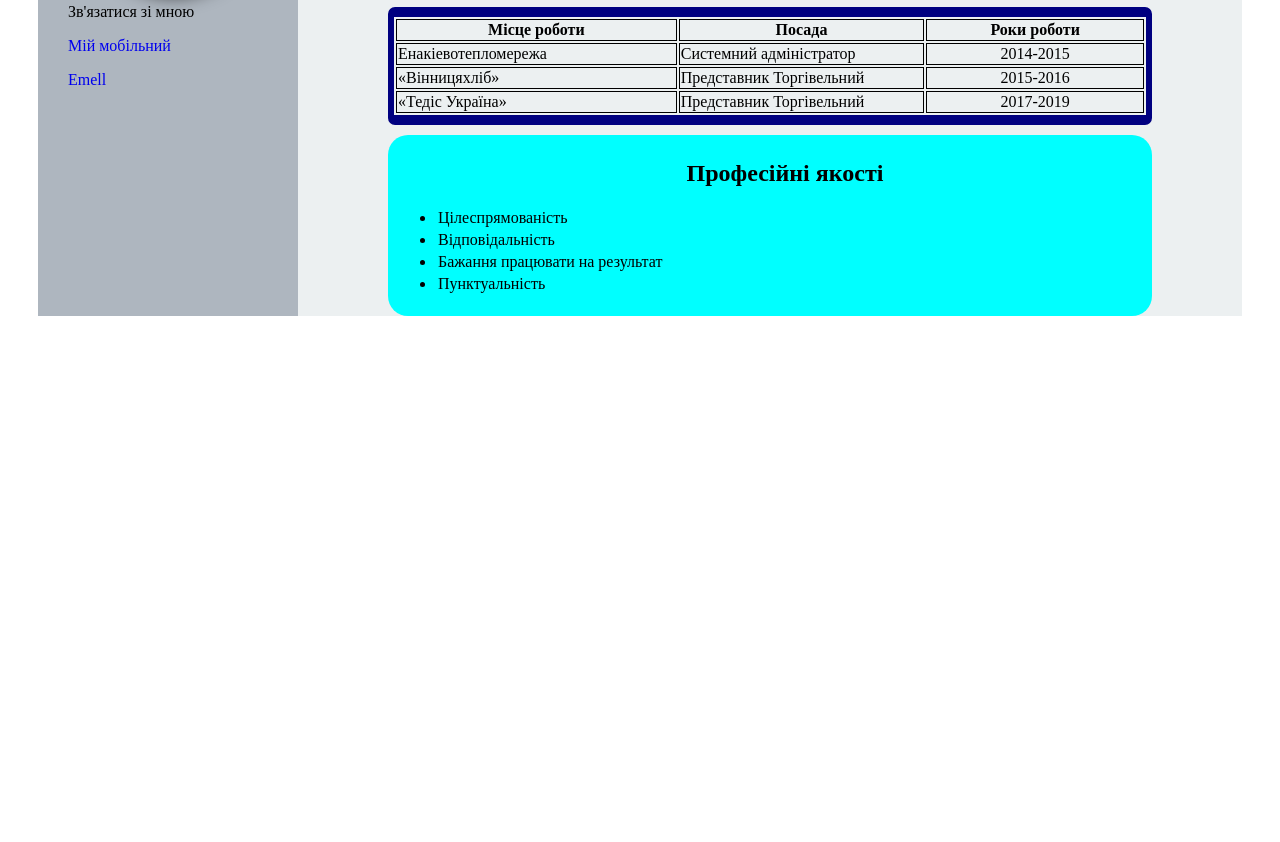
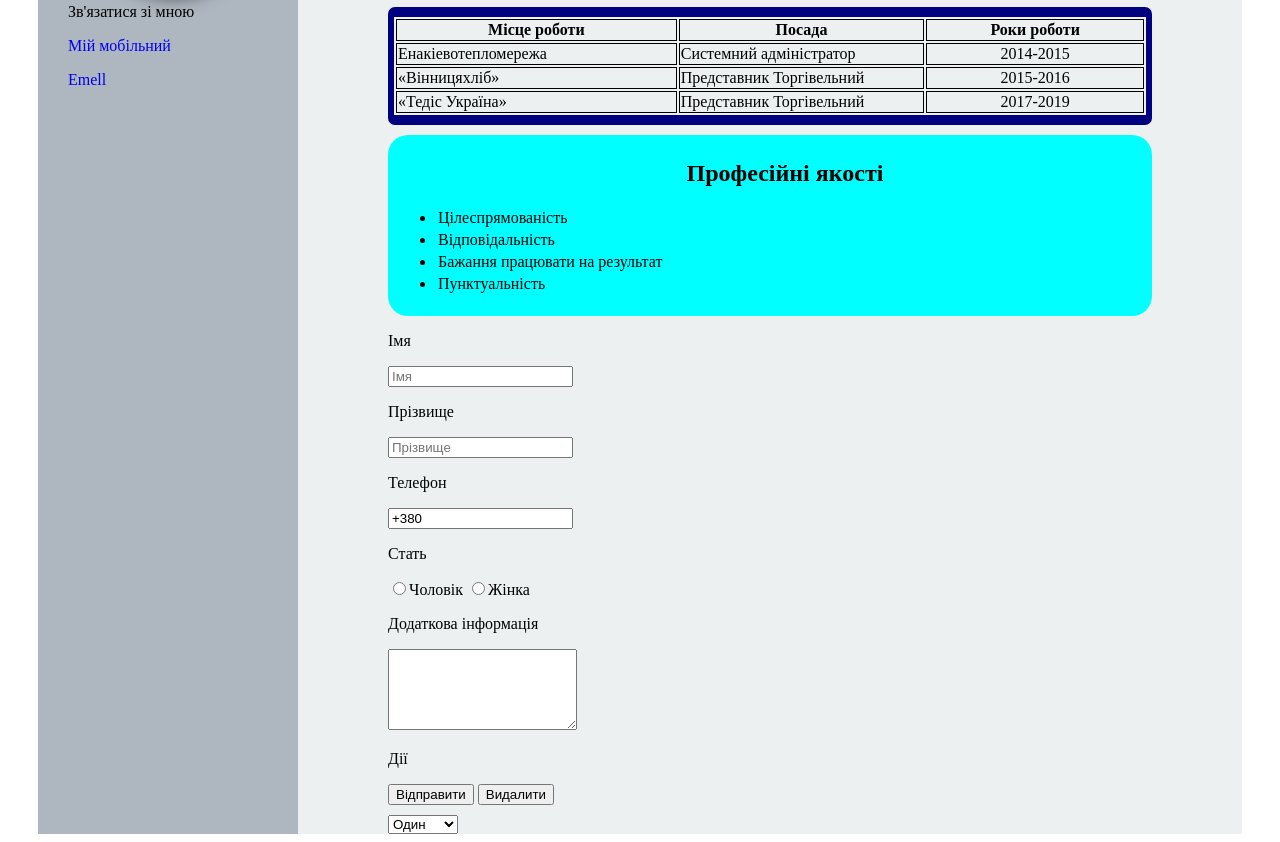
Before and after one commit to StasShlemko/resume, a plain HTML site: page index.html in a window 1280 px wide. Shown: the part 420-1262 px from the top of the page. Before the commit the page ends 800 px from the top, so only its background shows below. Drawn offline with Linux system fonts and the light colour scheme.

Commit message:
version 1.1

```diff
--- a/index.html
+++ b/index.html
@@ -67,6 +67,45 @@
             <li class="qualities">Пунктуальність</li>
         </ul>
     </div>
+    <form action="#" method="get">
+        <div>
+            <p>Імя</p>
+            <input placeholder="Імя" type="text" name="username">
+        </div>
+        <div>
+            <p>Прізвище</p>
+            <input placeholder="Прізвище" type="text" name="usersurname">
+        </div>
+        <div>
+            <p>Телефон</p>
+            <input placeholder="Номер" type="tel" name="usertel" value="+380">
+        </div>
+        <div class="sex">
+            <p>Стать</p>
+            <!-- <label for="man">Стать</label> -->
+            <input type="radio" name="gender" value="male">Чоловік
+            <!-- <br> -->
+            <!-- <label for="woman">Стать</label> -->
+            <input type="radio" name="gender" value="female">Жінка
+        </div>
+        <div>
+            <p>Додаткова інформація</p>
+            <textarea name="text"  cols="21" rows="5"></textarea>
+        </div>
+        <div>
+            <p>Дії</p>
+            <button type="submit">Відправити</button>
+            <button type="reset">Видалити</button>
+        </div>
+        <select class="select" name="color" id="">
+            <optgroup label="Варіанти">
+            <option value="1">Один</option>
+            <option value="2">Два</option>
+            <option value="3">Три</option>
+        </optgroup>
+        </select>
+
+            </form>
 </div>
 </div>
 
--- a/now.css
+++ b/now.css
@@ -79,3 +79,10 @@ a:hover {
 h2{
     text-align: center;
 }
+.select{
+    margin-top: 10px;
+    /* padding-top: 10px; */
+}
+.sex{
+    margin-top: 15px;
+}
```
